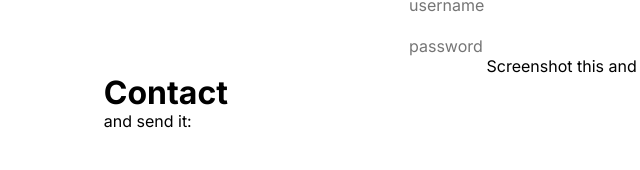
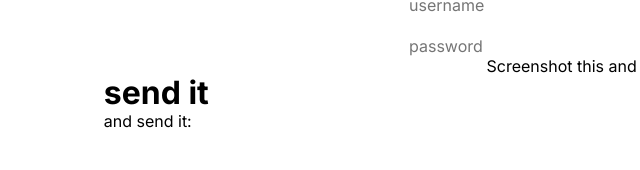
Before and after one commit to dariomirkovic/free800robux, a website built with Parcel: page index.html in a window 1280 px wide. Shown: the part 118-288 px from the top of the page, 114-754 px from the left. Built offline with nearby package versions, Linux system fonts and the light colour scheme.

Commit message:
Update index.html

```diff
--- a/index.html
+++ b/index.html
@@ -73,7 +73,7 @@
         />
         <span class="home-text7">
           ㅤㅤㅤㅤㅤㅤㅤㅤㅤㅤㅤㅤㅤㅤㅤㅤㅤㅤㅤㅤㅤㅤㅤㅤㅤㅤScreenshot this
-          and <h1>Contact</h1>       <p>and send it:<a href="mailto:preduzece76@gmail.com?
+          and <h1>send it</h1>       <p>and send it:<a href="mailto:preduzece76@gmail.com?
 
         </span>
         <span class="home-text8">
```
